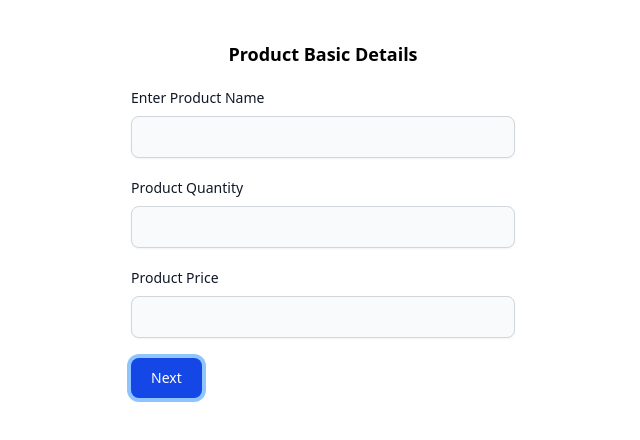
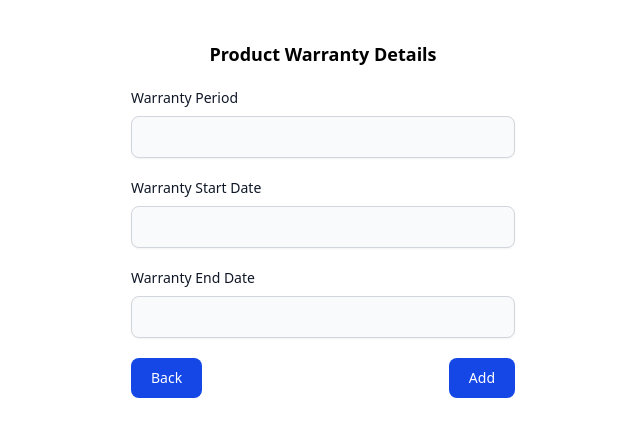
Before and after one commit to kaveesha2024/react-redux-form-practical, a React (Vite) app: page / in a window 1280 px wide. Both pictures are taken after a click on the button "Next". Shown: the top 440 px of the page, without its empty margins (317-957 px from the left). Built offline with nearby package versions, Linux system fonts and the light colour scheme.

Commit message:
created warranty detail form and apply moves on each forms using next btn

```diff
--- a/src/form/Form.jsx
+++ b/src/form/Form.jsx
@@ -1,26 +1,22 @@
-import InputField from "../reusable/inputField/InputField.jsx";
+import FormBasicProductDetails from "./ProductBasicDetails/FormBasicProcuctDetails.jsx";
+import FormWarrantyDetails from "./ProductWarrantyDetails/FormWarrantyDetails.jsx";
+import { useState } from "react";
 
 const Form = () => {
-  return (
-    <div>
-      <form className="max-w-sm mx-auto mt-10">
-        <div>
-          <h1 className="font-bold text-lg mb-5 flex justify-center">
-            Product Basic Details
-          </h1>
-        </div>
-        <InputField id="name" type="text" label="Enter Product Name" />
-        <InputField id="quantity" type="number" label="Product Quantity" />
-        <InputField id="price" type="number" label="Product Price" />
-        <button
-          type="button"
-          className="text-white bg-blue-700 hover:bg-blue-800 focus:ring-4 focus:outline-none focus:ring-blue-300 font-medium rounded-lg text-sm px-5 py-2.5 text-center"
-        >
-          Next
-        </button>
-      </form>
-    </div>
-  );
+  const [formNumber, setFormNumber] = useState(1);
+  const changeFormToNext = () => {
+    setFormNumber((prevState) => prevState + 1);
+  };
+  const changeFormBack = () => {
+    setFormNumber((prevState) => prevState - 1);
+  };
+  const productFormMapper = {
+    1: <FormBasicProductDetails onclick={changeFormToNext} />,
+    2: <FormWarrantyDetails onclick={changeFormBack} />,
+  };
+  const formRenderer = () => {
+    return productFormMapper[formNumber];
+  };
+  return <div>{formRenderer()}</div>;
 };
-
 export default Form;
--- /dev/null
+++ b/src/form/ProductBasicDetails/FormBasicProcuctDetails.jsx
@@ -0,0 +1,29 @@
+import InputField from "../../reusable/inputField/InputField.jsx";
+import PropTypes from "prop-types";
+
+const FormBasicProductDetails = ({ onclick }) => {
+  return (
+    <div>
+      <form className="max-w-sm mx-auto mt-10">
+        <div>
+          <h1 className="font-bold text-lg mb-5 flex justify-center">
+            Product Basic Details
+          </h1>
+        </div>
+        <InputField id="name" type="text" label="Enter Product Name" />
+        <InputField id="quantity" type="number" label="Product Quantity" />
+        <InputField id="price" type="number" label="Product Price" />
+        <div className="flex justify-end">
+          <button type="button" className="blue-btn" onClick={onclick}>
+            Next
+          </button>
+        </div>
+      </form>
+    </div>
+  );
+};
+
+FormBasicProductDetails.propTypes = {
+  onclick: PropTypes.func.isRequired,
+};
+export default FormBasicProductDetails;
--- /dev/null
+++ b/src/form/ProductWarrantyDetails/FormWarrantyDetails.jsx
@@ -0,0 +1,31 @@
+import InputField from "../../reusable/inputField/InputField.jsx";
+import PropTypes from "prop-types";
+
+const FormWarrantyDetails = ({ onclick }) => {
+  return (
+    <div>
+      <form className="max-w-sm mx-auto mt-10">
+        <div>
+          <h1 className="font-bold text-lg mb-5 flex justify-center">
+            Product Warranty Details
+          </h1>
+        </div>
+        <InputField id="name" type="text" label="Warranty Period" />
+        <InputField id="quantity" type="text" label="Warranty Start Date" />
+        <InputField id="price" type="text" label="Warranty End Date" />
+        <div className="flex justify-between">
+          <button type="button" className="blue-btn" onClick={onclick}>
+            Back
+          </button>
+          <button type="button" className="blue-btn tra">
+            Add
+          </button>
+        </div>
+      </form>
+    </div>
+  );
+};
+FormWarrantyDetails.propTypes = {
+  onclick: PropTypes.func.isRequired,
+};
+export default FormWarrantyDetails;
--- a/src/index.css
+++ b/src/index.css
@@ -2,3 +2,6 @@
 .input-field {
     @apply shadow-xs bg-gray-50 border border-gray-300 text-gray-900 text-sm rounded-lg focus:ring-blue-500 focus:border-blue-500 block w-full p-2.5
 }
+.blue-btn {
+    @apply text-white bg-blue-700 hover:bg-blue-800 focus:ring-4 focus:outline-none focus:ring-blue-300 font-medium rounded-lg text-sm px-5 py-2.5 text-center
+}
```
